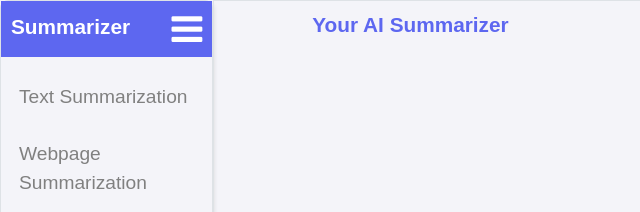
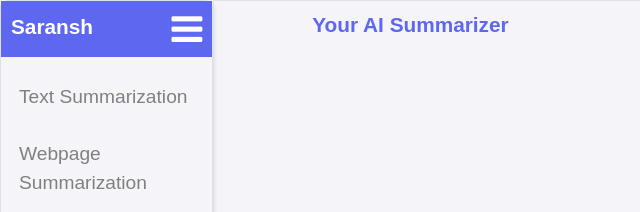
Before and after one commit to Pooja-789/AI-ThinkBot, a website: page public/index.html in a window 1280 px wide. Shown: the top 212 px of the page, 0-640 px from the left. Drawn offline with nearby package versions, Linux system fonts and the light colour scheme.

Commit message:
Updated the name of title

```diff
--- a/public/index.html
+++ b/public/index.html
@@ -4,7 +4,7 @@
 <head>
     <meta charset="UTF-8">
     <meta name="viewport" content="width=device-width, initial-scale=1.0">
-    <title>Opteamix</title>
+    <title>Saransh</title>
     <!-- Bootstrap CSS -->
     <link href="https://stackpath.bootstrapcdn.com/bootstrap/4.3.1/css/bootstrap.min.css" rel="stylesheet">
     <link rel="stylesheet" href="https://cdnjs.cloudflare.com/ajax/libs/font-awesome/4.7.0/css/font-awesome.min.css">
@@ -21,7 +21,7 @@
         <div class="row summarize-container">
             <div class="col-2 px-0 border left-panel-container">
                 <div class="summarize-navbar">
-                    <p class="mb-0">Summarizer</p>
+                    <p class="mb-0">Saransh</p>
                     <i class="fa fa-bars" id="menuDisplay" style="font-size:36px"></i>
                 </div>
                 <div class="left-panel-input-container px-2">
```
